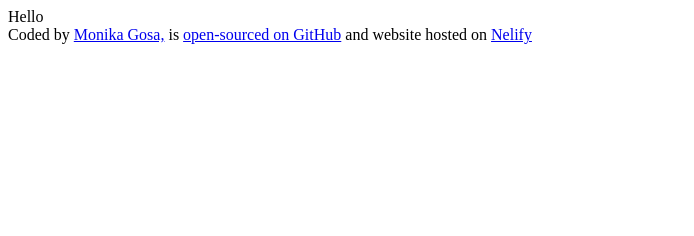
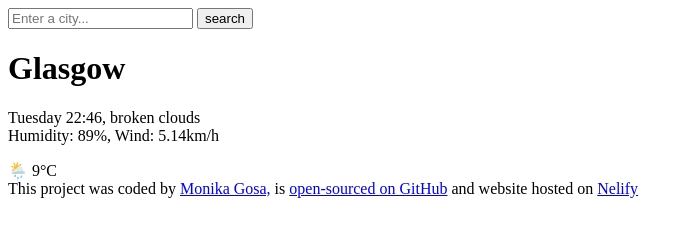
Before and after one commit to MGosa/check-the-weather-app, a plain HTML site: page index.html in a window 1280 px wide. Shown: the whole page, without its empty margins (0-694 px from the left). Drawn offline with Linux system fonts and the light colour scheme.

Commit message:
Added basic HTML

```diff
--- a/index.html
+++ b/index.html
@@ -6,9 +6,27 @@
     <title>Check the weather</title>
   </head>
   <body>
-    Hello
+    <header>
+      <form>
+        <input type="search" placeholder="Enter a city..." required />
+        <input type="submit" value="search" />
+      </form>
+    </header>
+    <main>
+      <div>
+      <h1>Glasgow</h1>
+      <p>
+
+        Tuesday 22:46, broken clouds
+      </br>
+        Humidity: 89%, Wind: 5.14km/h
+     </p>
+     </div>
+     <div>🌦️ 9°C</div>
+
+    </main>
     <footer>
-      Coded by
+      This project was coded by
       <a href="https://github.com/MGosa" target="_blank"> Monika Gosa,</a> is
       <a href="https://github.com/MGosa?tab=repositories" target="_blank"
         >open-sourced on GitHub</a
```
